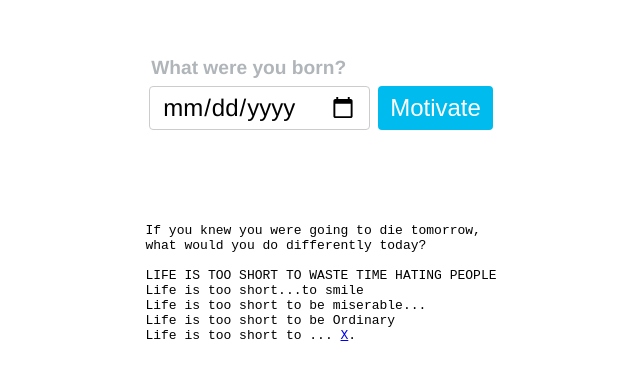
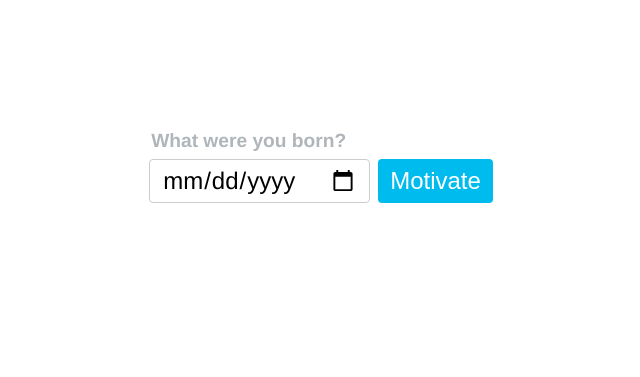
Before and after one commit to hychen/lifeistooshort-chrome-extension, a browser extension: page dashboard.html in a window 1280 px wide. Shown: the part 193-570 px from the top of the page, without its empty margins (319-959 px from the left). Drawn offline with Linux system fonts and the light colour scheme.

Commit message:
remove quote parts.

```diff
--- a/dashboard.html
+++ b/dashboard.html
@@ -26,23 +26,13 @@
 
 <script id="age-template" type="text/x-handlebars-template">
   <h1 class="age-label">{{title}}</h1>
-    <h2 class="count">{{year}}<sup>.{{milliseconds}}</sup></h2>
+  <h2 class="count">{{year}}<sup>.{{milliseconds}}</sup></h2>
 </script>
+
 
 <div id='chart' style="width:59%">
   <svg style='height:80px'> </svg>
 </div>
-
-<pre>
-If you knew you were going to die tomorrow,
-what would you do differently today?
-
-LIFE IS TOO SHORT TO WASTE TIME HATING PEOPLE
-Life is too short...to smile
-Life is too short to be miserable...
-Life is too short to be Ordinary
-Life is too short to ... <a href="http://www.nettime.org/Lists-Archives/nettime-l-0209/msg00110.html">X</a>.
-</pre>
 
 <script src="js/d3.v3.min.js"></script>
 <script src="js/nv.d3.min.js"></script>
```
